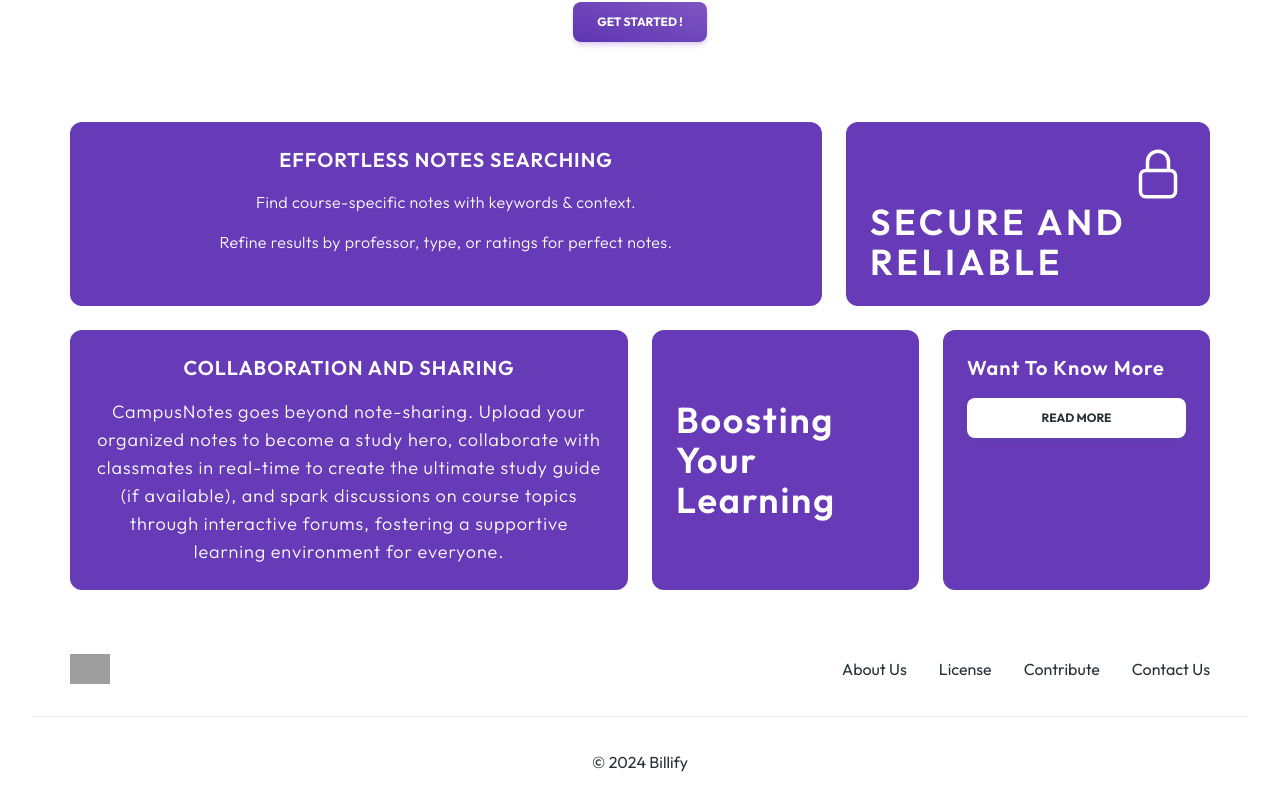
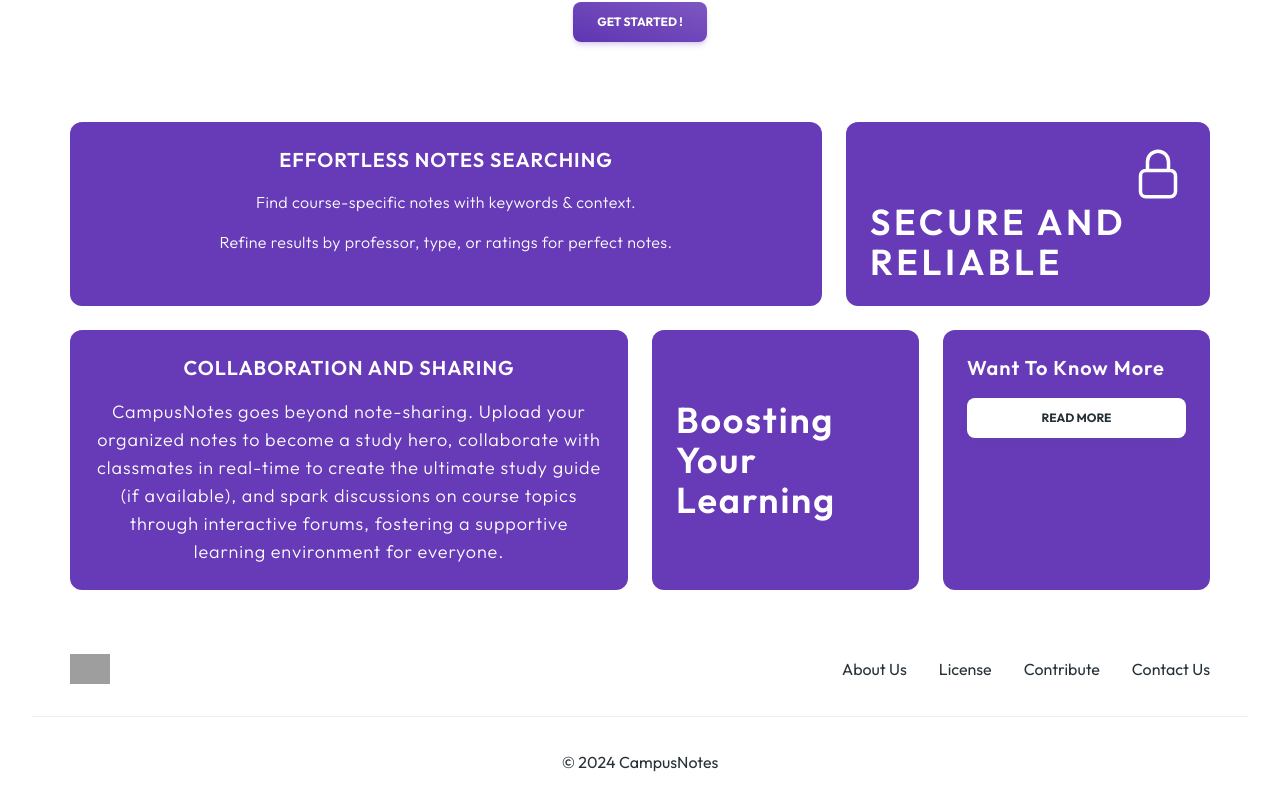
Before and after one commit to CampusNotes/NewFrontend, a React (Vite) app: page / in a window 1280 px wide. Shown: the part 338-1145 px from the top of the page. Built offline with nearby package versions, Linux system fonts and the light colour scheme; no server answers; grey boxes are pictures that could not be loaded.

Commit message:
Footer updated

```diff
--- a/src/components/Footer.jsx
+++ b/src/components/Footer.jsx
@@ -50,7 +50,7 @@ export function Footer() {
       </div>
       <hr className="my-8 border-blue-gray-50" />
       <Typography color="blue-gray" className="text-center font-normal">
-        &copy; 2024 Billify
+        &copy; 2024 CampusNotes
       </Typography>
     </footer>
   );
```
